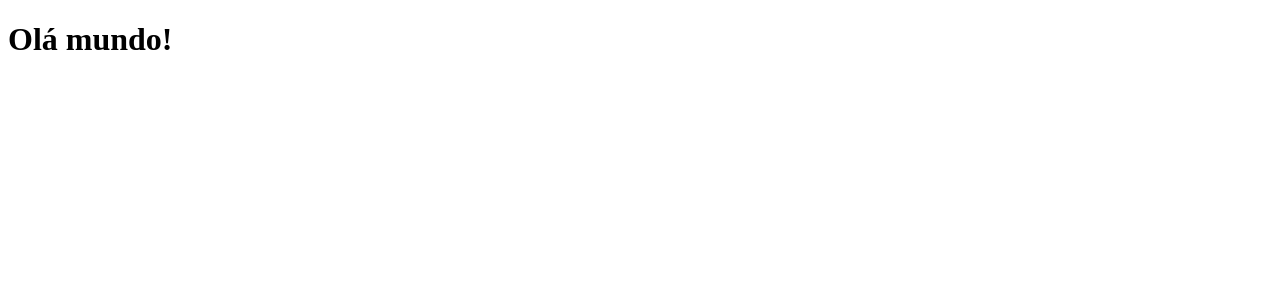
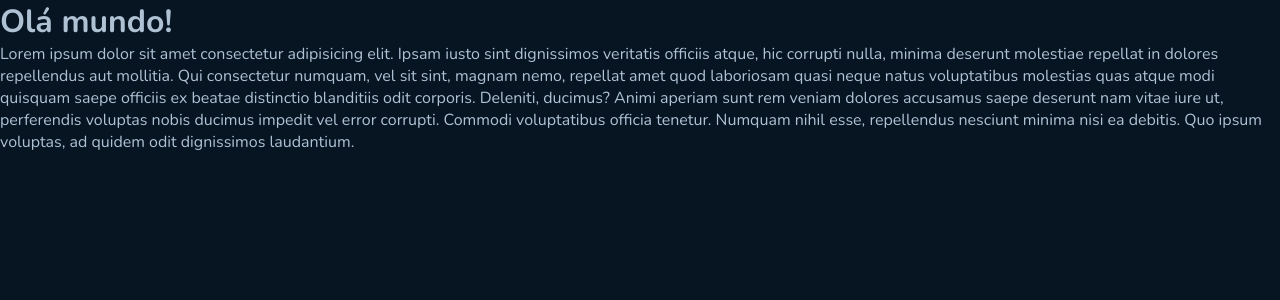
Before and after one commit to DanwiiloCarvalho/github-blog, a React (Vite) app: page / in a window 1280 px wide. Shown: the top 300 px of the page. Built offline with nearby package versions, Linux system fonts and the light colour scheme.

Commit message:
Definição do estilo global e do defaultTheme

```diff
--- a/index.html
+++ b/index.html
@@ -2,6 +2,9 @@
 <html lang="en">
   <head>
     <meta charset="UTF-8" />
+    <link rel="preconnect" href="https://fonts.googleapis.com">
+    <link rel="preconnect" href="https://fonts.gstatic.com" crossorigin>
+    <link href="https://fonts.googleapis.com/css2?family=Nunito:wght@400;700&family=Poppins:wght@400;500;600&display=swap" rel="stylesheet">
     <!-- <link rel="icon" type="image/svg+xml" href="/vite.svg" /> -->
     <meta name="viewport" content="width=device-width, initial-scale=1.0" />
     <title>Github Blog</title>
--- a/package.json
+++ b/package.json
@@ -15,6 +15,7 @@
     "react": "^18.2.0",
     "react-dom": "^18.2.0",
     "react-hook-form": "^7.45.2",
+    "react-markdown": "^8.0.7",
     "react-router-dom": "^6.14.2",
     "styled-components": "^6.0.5",
     "zod": "^3.21.4"
--- a/src/App.tsx
+++ b/src/App.tsx
@@ -1,7 +1,25 @@
+import { ThemeProvider } from 'styled-components'
+import { GlobalStyle } from './styles/global'
+import { defaultTheme } from './styles/themes/default'
+
 export function App() {
   return (
-    <>
+    <ThemeProvider theme={defaultTheme}>
       <h1>Olá mundo!</h1>
-    </>
+      <p>
+        Lorem ipsum dolor sit amet consectetur adipisicing elit. Ipsam iusto
+        sint dignissimos veritatis officiis atque, hic corrupti nulla, minima
+        deserunt molestiae repellat in dolores repellendus aut mollitia. Qui
+        consectetur numquam, vel sit sint, magnam nemo, repellat amet quod
+        laboriosam quasi neque natus voluptatibus molestias quas atque modi
+        quisquam saepe officiis ex beatae distinctio blanditiis odit corporis.
+        Deleniti, ducimus? Animi aperiam sunt rem veniam dolores accusamus saepe
+        deserunt nam vitae iure ut, perferendis voluptas nobis ducimus impedit
+        vel error corrupti. Commodi voluptatibus officia tenetur. Numquam nihil
+        esse, repellendus nesciunt minima nisi ea debitis. Quo ipsum voluptas,
+        ad quidem odit dignissimos laudantium.
+      </p>
+      <GlobalStyle theme={defaultTheme} />
+    </ThemeProvider>
   )
 }
--- a/src/styles/global.ts
+++ b/src/styles/global.ts
@@ -0,0 +1,20 @@
+import { createGlobalStyle } from 'styled-components'
+
+export const GlobalStyle = createGlobalStyle`
+    * {
+        margin: 0;
+        padding: 0;
+        box-sizing: border-box;
+        list-style: none;
+    }
+
+    body {
+        background-color: ${(props) => props.theme['base-background']};
+        -webkit-font-smoothing: antialiased;
+        color: ${(props) => props.theme['base-text']};
+    }
+
+    body, textarea, input, button {
+        font: 400 1rem Nunito, sans-serif;
+    }
+`
--- a/src/styles/themes/default.ts
+++ b/src/styles/themes/default.ts
@@ -0,0 +1,13 @@
+export const defaultTheme = {
+  blue: '#3294F8',
+  'base-title': '#E7EDF4',
+  'base-subtitle': '#C4D4E3',
+  'base-text': '#AFC2D4',
+  'base-span': '#7B96B2',
+  'base-label': '#3A536B',
+  'base-border': '#1C2F41',
+  'base-post': '#112131',
+  'base-profile': '#0B1B2B',
+  'base-background': '#071422',
+  'base-input': '#040F1A',
+}
```
Also changed, not shown: src/@types/styled.d.ts (added, +8 -0 lines), 1 other file (tests, documents, lock files or other folders).
